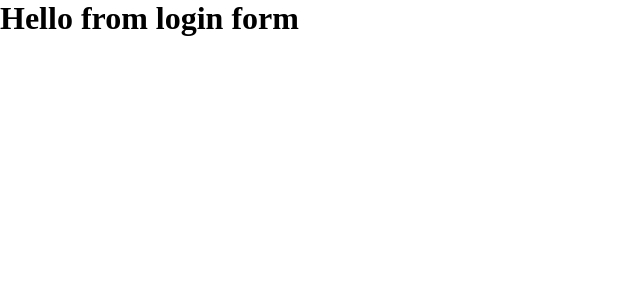
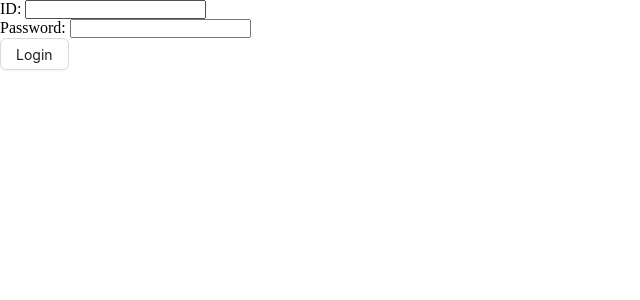
Before and after one commit to semon69/ph-university-client, a React (Vite) app: page /login in a window 1280 px wide. Shown: the top 300 px of the page, without its empty margins (0-640 px from the left). Built offline with nearby package versions, Linux system fonts and the light colour scheme.

Commit message:
add middleware into baseApi and succesfully login with setup refresh token in cookies

```diff
--- a/src/pages/Login.tsx
+++ b/src/pages/Login.tsx
@@ -1,8 +1,32 @@
+import { Button } from "antd";
+import { useForm } from "react-hook-form";
+import { useLoginMutation } from "../redux/features/auth/authApi";
+
+
 const Login = () => {
+  const { register, handleSubmit } = useForm();
+
+  const [login, { data, error }] = useLoginMutation();
+
+  console.log("data => ", data);
+  console.log("error => ", error);
+
+  // eslint-disable-next-line @typescript-eslint/no-explicit-any
+  const onSubmit = (data: any) => {
+    login(data);
+  };
   return (
-    <div>
-      <h1>Hello from login form</h1>
-    </div>
+    <form onSubmit={handleSubmit(onSubmit)}>
+      <div>
+        <label htmlFor="id">ID: </label>
+        <input type="text" id="id" {...register("id")} />
+      </div>
+      <div>
+        <label htmlFor="id">Password: </label>
+        <input type="text" id="password" {...register("password")} />
+      </div>
+      <Button htmlType="submit"> Login</Button>
+    </form>
   );
 };
 
--- a/src/redux/api/baseApi.ts
+++ b/src/redux/api/baseApi.ts
@@ -2,7 +2,10 @@
 
 export const baseApi = createApi({
   reducerPath: "baseApi",
-  baseQuery: fetchBaseQuery({ baseUrl: "http://localhost:5000/api/v1" }),
+  baseQuery: fetchBaseQuery({
+    baseUrl: "http://localhost:5000/api/v1",
+    credentials: "include",
+  }),
   endpoints: () => ({
     // login: builder.mutation({
     //   query: (userInfo) => ({
--- a/src/redux/store.ts
+++ b/src/redux/store.ts
@@ -1,8 +1,14 @@
 import { configureStore } from "@reduxjs/toolkit";
 import authReducer from "./features/auth/authSlice";
+import { baseApi } from "./api/baseApi";
 
 export const store = configureStore({
-  reducer: { auth:  authReducer },
+  reducer: {
+    [baseApi.reducerPath]: baseApi.reducer,
+    auth: authReducer,
+  },
+  middleware: (getDefaultMiddlewares) =>
+    getDefaultMiddlewares().concat(baseApi.middleware),
 });
 
 // Infer the `RootState` and `AppDispatch` types from the store itself
```
